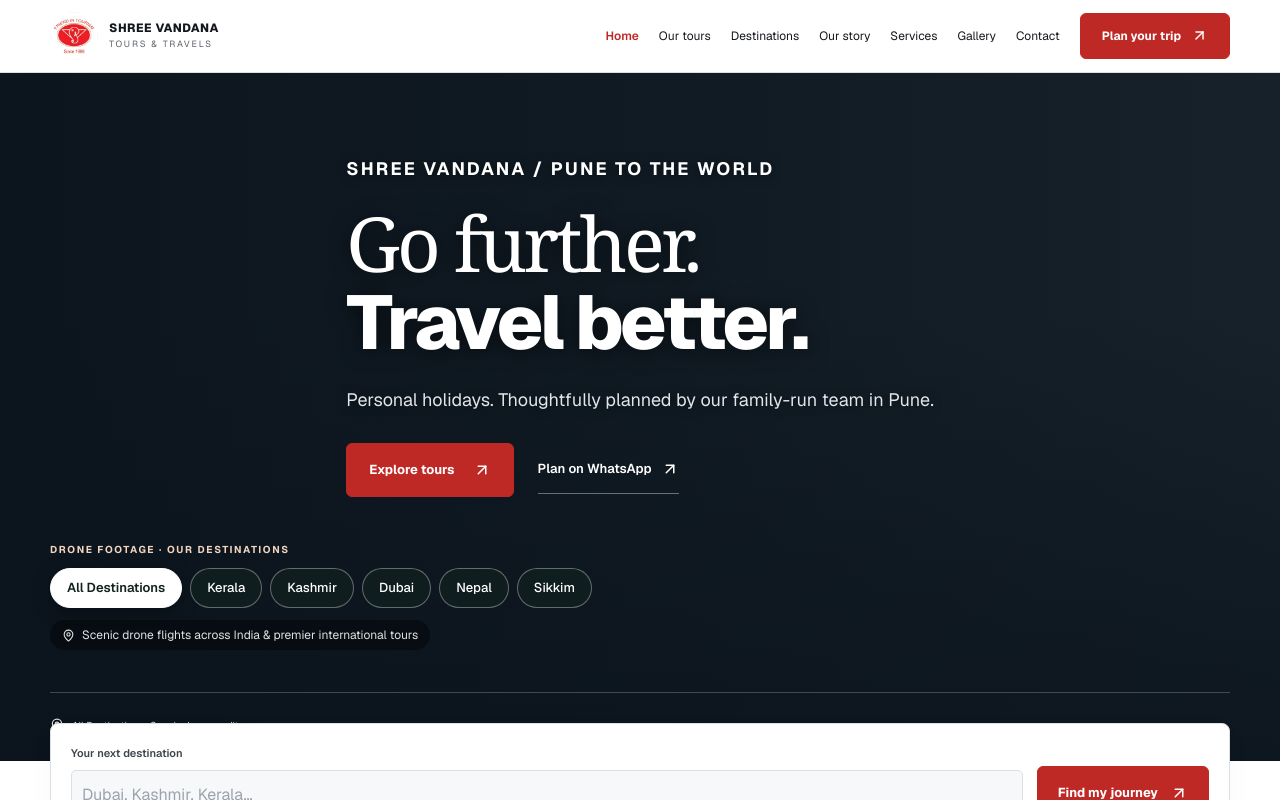
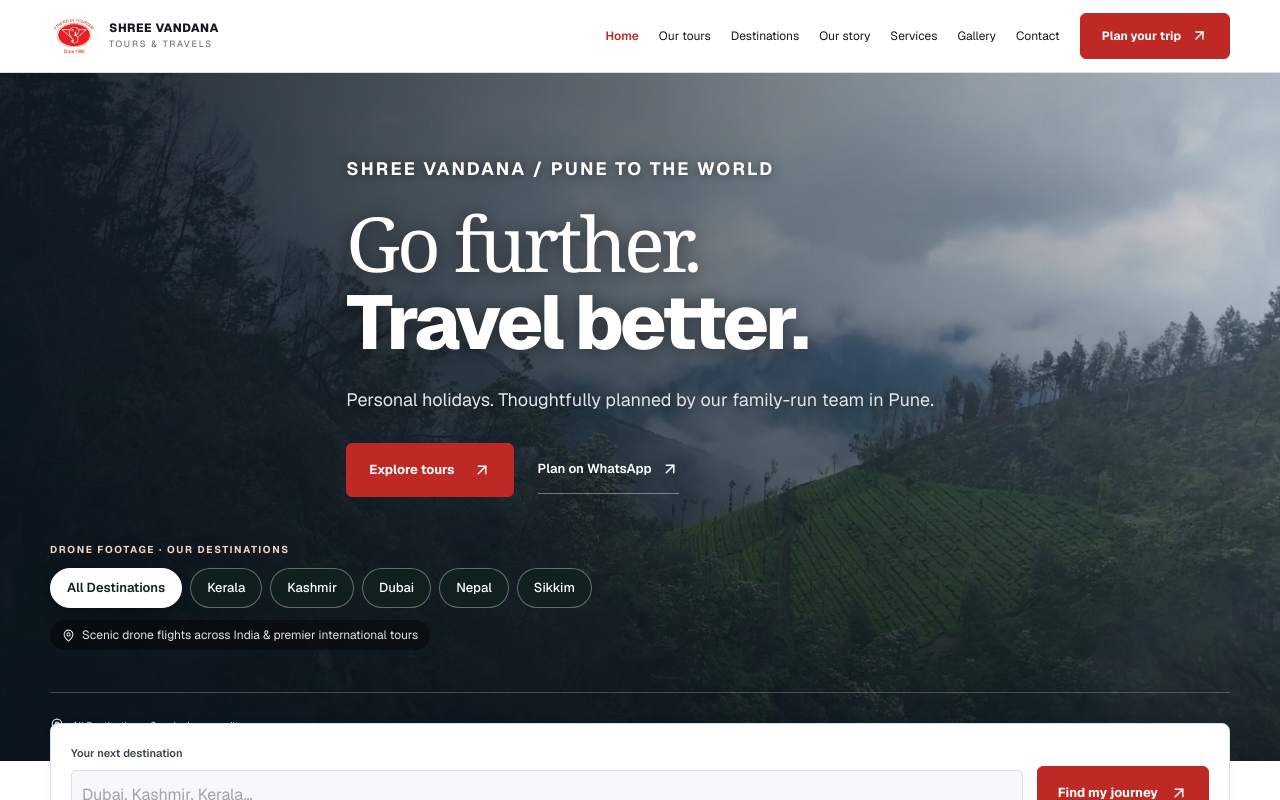
Before and after one commit to adityaakunjir/ShreeVandanaToursAndTravels, a Next.js app: page / in a window 1280 px wide. Shown: the top 800 px of the page. Built offline with nearby package versions, Linux system fonts and the light colour scheme; no server answers.

Commit message:
fix: resolve zero-height collapse on parallax video container and enable instantaneous autoplay

```diff
--- a/src/app/scenic-video.css
+++ b/src/app/scenic-video.css
@@ -122,10 +122,11 @@
 }
 
 .tour-hero-parallax {
-  position: absolute;
-  inset: 0;
-  width: 100%;
-  height: 100%;
+  position: absolute !important;
+  inset: 0 !important;
+  width: 100% !important;
+  height: 100% !important;
+  z-index: 0;
 }
 
 .tour-hero-fullscreen .tour-photo-window {
@@ -236,10 +237,11 @@
 }
 
 .home-hero-parallax {
-  position: absolute;
-  inset: 0;
-  width: 100%;
-  height: 100%;
+  position: absolute !important;
+  inset: 0 !important;
+  width: 100% !important;
+  height: 100% !important;
+  z-index: 0;
 }
 
 .home-hero-content {
@@ -367,10 +369,12 @@
    Parallax Animation Mechanics
    ============================================================ */
 .parallax-hero-wrapper {
-  position: relative;
+  position: absolute;
+  inset: 0;
   overflow: hidden;
   width: 100%;
   height: 100%;
+  z-index: 0;
 }
 
 .parallax-hero-track {
--- a/src/components/HomeHero.tsx
+++ b/src/components/HomeHero.tsx
@@ -24,7 +24,7 @@ const DRONE_DESTINATIONS: DestinationDroneOption[] = [
     label: 'Kerala, Kashmir, Dubai, Nepal & Sikkim aerial drone showreel',
     tagline: 'Scenic drone flights across India & premier international tours',
     assetBase: 'home-destinations-drone',
-    fallback: '/assets/images/tours/kerala-6-days.webp',
+    fallback: '/assets/videos/home-destinations-drone-poster.webp',
     photoCreditLink: '/photo-credits#video-kerala',
   },
   {
@@ -33,7 +33,7 @@ const DRONE_DESTINATIONS: DestinationDroneOption[] = [
     label: 'Munnar green tea hills and serene backwaters',
     tagline: 'Lush tea plantations, misty Western Ghats & emerald backwaters',
     assetBase: 'kerala-montage-v1',
-    fallback: '/assets/images/tours/kerala-6-days.webp',
+    fallback: '/assets/videos/kerala-montage-v1-poster.webp',
     photoCreditLink: '/photo-credits#video-kerala',
   },
   {
@@ -42,7 +42,7 @@ const DRONE_DESTINATIONS: DestinationDroneOption[] = [
     label: 'Dal Lake shikaras and snow-capped Himalayan peaks',
     tagline: 'Pristine mountain lakes, alpine meadows & snow-capped peaks',
     assetBase: 'kashmir-montage-v1',
-    fallback: '/assets/images/tours/kashmir-7-days.webp',
+    fallback: '/assets/videos/kashmir-montage-v1-poster.webp',
     photoCreditLink: '/photo-credits#video-kashmir',
   },
   {
@@ -51,7 +51,7 @@ const DRONE_DESTINATIONS: DestinationDroneOption[] = [
     label: 'Dubai Marina skyline, beachfront and golden dunes',
     tagline: 'Futuristic architectural wonders & Arabian desert dunes',
     assetBase: 'dubai-montage-v1',
-    fallback: '/assets/images/tours/dubai-abu-dhabi.webp',
+    fallback: '/assets/videos/dubai-montage-v1-poster.webp',
     photoCreditLink: '/photo-credits#video-dubai',
   },
   {
@@ -60,7 +60,7 @@ const DRONE_DESTINATIONS: DestinationDroneOption[] = [
     label: 'Phewa Lake and Annapurna Himalayan mountain range',
     tagline: 'Majestic Himalayan summits, stupas & peaceful mountain lakes',
     assetBase: 'nepal-montage-v1',
-    fallback: '/assets/images/tours/nepal.webp',
+    fallback: '/assets/videos/nepal-montage-v1-poster.webp',
     photoCreditLink: '/photo-credits#video-nepal',
   },
   {
@@ -69,7 +69,7 @@ const DRONE_DESTINATIONS: DestinationDroneOption[] = [
     label: 'Himalayan ridges, Kanchenjunga views & tea valleys',
     tagline: 'Misty mountain ridges & tranquil Eastern Himalayan plateaus',
     assetBase: 'sikkim-montage-v1',
-    fallback: '/assets/images/tours/darjeeling-gangtok-pelling.webp',
+    fallback: '/assets/videos/sikkim-montage-v1-poster.webp',
     photoCreditLink: '/photo-credits#video-sikkim',
   },
 ];
--- a/src/components/ScenicVideo.tsx
+++ b/src/components/ScenicVideo.tsx
@@ -43,17 +43,19 @@ export default function ScenicVideo({
       const variant = window.matchMedia('(max-width: 900px)').matches
         ? 'mobile'
         : 'desktop';
-      const format = element.canPlayType('video/mp4; codecs="avc1.640028"')
-        ? 'mp4'
-        : 'webm';
+      const canMp4 = element.canPlayType('video/mp4') !== '';
+      const format = canMp4 ? 'mp4' : 'webm';
       element.dataset.variant = variant;
       element.src = `/assets/videos/${assetBase}-${variant}.${format}`;
       element.muted = true;
+      element.defaultMuted = true;
       loaded.current = true;
       currentAssetBase.current = assetBase;
       fallbackTried.current = false;
       element.load();
     }
+    element.muted = true;
+    element.defaultMuted = true;
     void element.play().catch(() => setPlaying(false));
   }
 
@@ -76,7 +78,7 @@ export default function ScenicVideo({
         };
       }
     ).connection;
-    let pageReady = false;
+    let pageReady = priority;
     let timer: ReturnType<typeof setTimeout> | undefined;
     const allowed = () =>
       !reduced.matches &&
@@ -97,16 +99,23 @@ export default function ScenicVideo({
       timer = setTimeout(() => {
         pageReady = true;
         sync();
-      }, 1200);
+      }, priority ? 0 : 800);
     };
-    if (document.readyState === 'complete') settle();
-    else window.addEventListener('load', settle, { once: true });
+    if (priority) {
+      pageReady = true;
+      visible.current = true;
+      sync();
+    } else if (document.readyState === 'complete') {
+      settle();
+    } else {
+      window.addEventListener('load', settle, { once: true });
+    }
     const observer = new IntersectionObserver(
       (entries) => {
         visible.current = entries[0]?.isIntersecting ?? false;
         sync();
       },
-      { threshold: 0.15 },
+      { threshold: 0 },
     );
     observer.observe(element);
     const preferenceChanged = () => {
@@ -153,9 +162,10 @@ export default function ScenicVideo({
       <video
         ref={video}
         muted
+        autoPlay
         playsInline
         loop
-        preload="none"
+        preload={priority ? 'auto' : 'none'}
         aria-label={`Scenic footage: ${label}`}
         onPlaying={() => {
           setReady(true);
```
